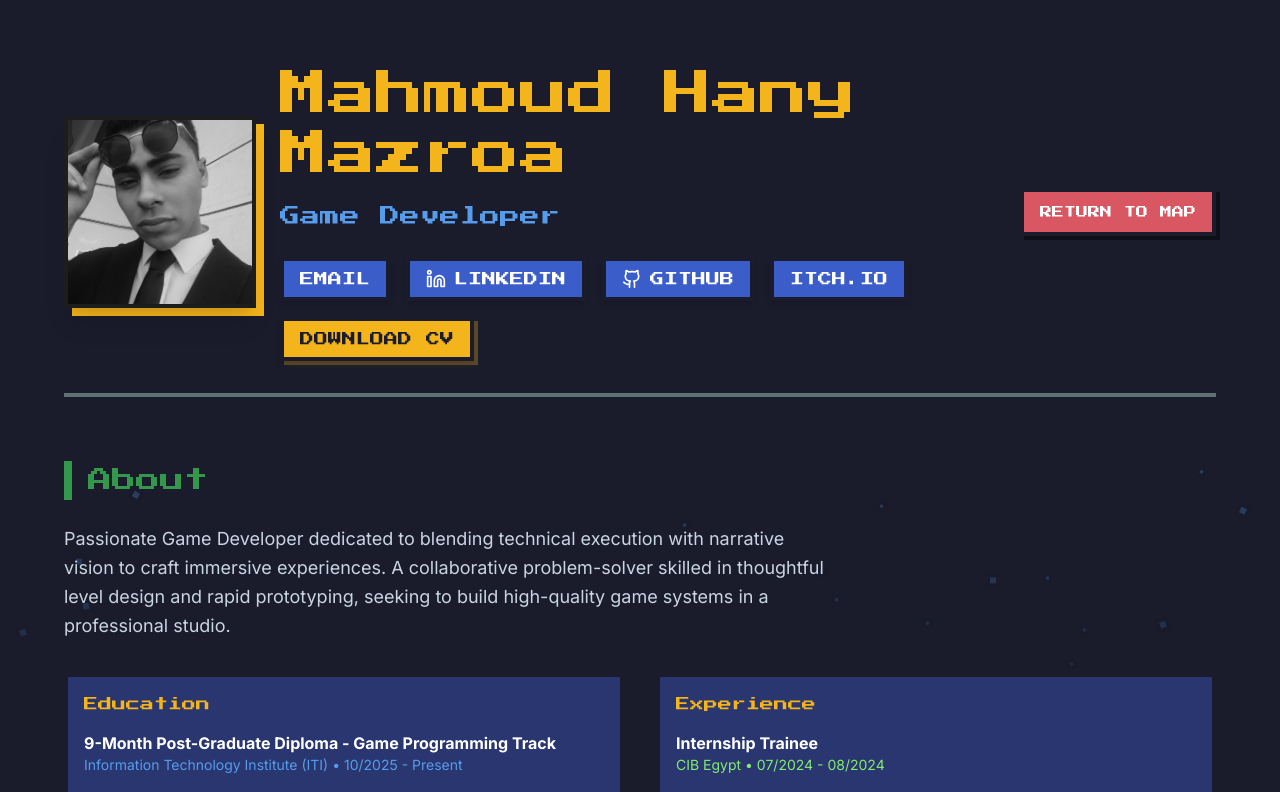
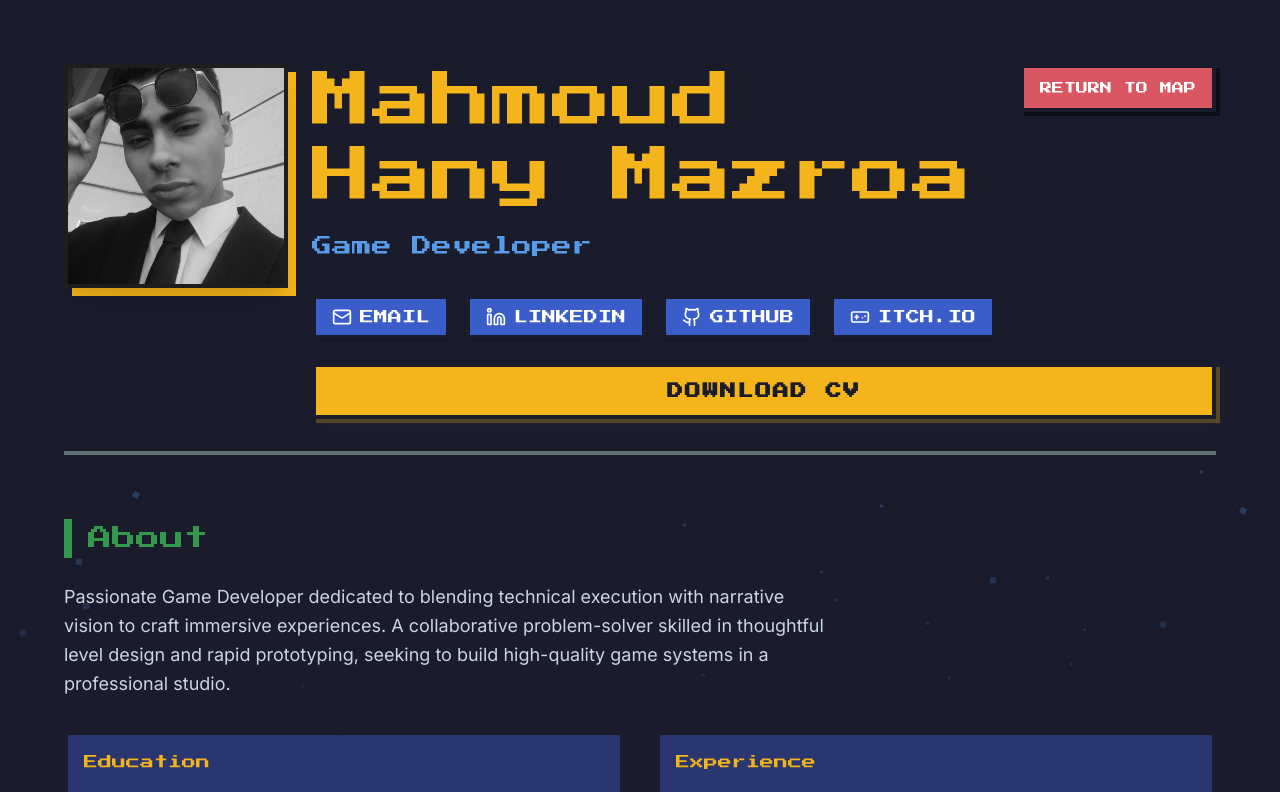
Before and after one commit to MahmoudHany908/portfolio, a React (Vite) app: page /quick in a window 1280 px wide. Shown: the top 792 px of the page. Built offline with nearby package versions, Linux system fonts and the light colour scheme.

Commit message:
Refine QuickView image alignment and buttons based on feedback

```diff
--- a/src/pages/SimpleView.jsx
+++ b/src/pages/SimpleView.jsx
@@ -9,6 +9,13 @@ const GithubIcon = () => (
 );
 const LinkedinIcon = () => (
   <svg xmlns="http://www.w3.org/2000/svg" width="20" height="20" viewBox="0 0 24 24" fill="none" stroke="currentColor" strokeWidth="2" strokeLinecap="round" strokeLinejoin="round"><path d="M16 8a6 6 0 0 1 6 6v7h-4v-7a2 2 0 0 0-2-2 2 2 0 0 0-2 2v7h-4v-7a6 6 0 0 1 6-6z"/><rect width="4" height="12" x="2" y="9"/><circle cx="4" cy="4" r="2"/></svg>
+);
+
+const MailIcon = () => (
+  <svg width="20" height="20" viewBox="0 0 24 24" fill="none" stroke="currentColor" strokeWidth="2" strokeLinecap="round" strokeLinejoin="round"><rect width="20" height="16" x="2" y="4" rx="2"/><path d="m22 7-8.97 5.7a1.94 1.94 0 0 1-2.06 0L2 7"/></svg>
+);
+const GamepadIcon = () => (
+  <svg width="20" height="20" viewBox="0 0 24 24" fill="none" stroke="currentColor" strokeWidth="2" strokeLinecap="round" strokeLinejoin="round"><line x1="6" y1="12" x2="10" y2="12"></line><line x1="8" y1="10" x2="8" y2="14"></line><line x1="15" y1="13" x2="15.01" y2="13"></line><line x1="18" y1="11" x2="18.01" y2="11"></line><rect x="2" y="6" width="20" height="12" rx="2"></rect></svg>
 );
 
 const RetroParticles = () => {
@@ -53,25 +60,32 @@ export default function SimpleView() {
 
         <motion.header
           initial="hidden" animate="visible" variants={fadeUpVariant}
-          className="flex flex-col md:flex-row justify-between items-start md:items-center gap-6 border-b-4 border-retro-gray pb-8 pt-8"
+          className="flex flex-col md:flex-row justify-between items-start md:items-start gap-6 border-b-4 border-retro-gray pb-8 pt-8"
         >
-          <div className="flex flex-col md:flex-row items-start md:items-center gap-6 group">
+          <div className="flex flex-col md:flex-row items-start md:items-start gap-6 group w-full">
             <div className="relative shrink-0">
               <div className="absolute inset-0 bg-retro-yellow transform translate-x-2 translate-y-2 group-hover:translate-x-4 group-hover:translate-y-4 transition-transform duration-300"></div>
               <img
                 src="/profile.jpg"
                 alt="Mahmoud Hany"
-                className="relative w-32 h-32 md:w-48 md:h-48 object-cover pixel-border border-4 border-retro-dark shadow-xl z-10 filter grayscale group-hover:grayscale-0 transition-all duration-500"
+                className="relative w-32 h-32 md:w-56 md:h-56 object-cover pixel-border border-4 border-retro-dark shadow-xl z-10 filter grayscale group-hover:grayscale-0 transition-all duration-500"
               />
             </div>
-            <div className="w-full mt-4 md:mt-0">
-              <h1 className="text-4xl md:text-5xl font-pixel text-retro-yellow mb-4 leading-tight group-hover:text-retro-light-green transition-colors">{profile.name}</h1>
-              <h2 className="text-xl text-retro-light-blue font-pixel mb-6">{profile.role}</h2>
+            <div className="w-full mt-4 md:mt-0 flex-1">
+              <div className="flex flex-col md:flex-row justify-between items-start gap-4">
+                <div>
+                  <h1 className="text-4xl md:text-5xl lg:text-6xl font-pixel text-retro-yellow mb-4 leading-tight group-hover:text-retro-light-green transition-colors">{profile.name}</h1>
+                  <h2 className="text-xl text-retro-light-blue font-pixel mb-6">{profile.role}</h2>
+                </div>
+                <Link to="/" className="pixel-btn bg-retro-red text-center shrink-0 hover:scale-105 transition-transform drop-shadow-[4px_4px_0_rgba(0,0,0,0.5)]">
+                  RETURN TO MAP
+                </Link>
+              </div>
 
               {/* Retro Big Contact Buttons */}
-              <div className="flex flex-wrap gap-4 mt-6">
-                <a href={`mailto:${profile.email}`} className="pixel-btn bg-retro-blue text-white hover:bg-white hover:text-retro-dark transition-colors px-4 py-2 text-xs md:text-sm shadow-md">
-                  EMAIL
+              <div className="flex flex-wrap gap-4 mt-2 w-full">
+                <a href={`mailto:${profile.email}`} className="pixel-btn bg-retro-blue text-white hover:bg-white hover:text-retro-dark transition-colors px-4 py-2 text-xs md:text-sm shadow-md flex items-center gap-2">
+                  <MailIcon /> EMAIL
                 </a>
                 <a href={profile.links.linkedin} target="_blank" rel="noreferrer" className="pixel-btn bg-retro-blue text-white hover:bg-white hover:text-retro-dark transition-colors px-4 py-2 text-xs md:text-sm shadow-md flex items-center gap-2">
                   <LinkedinIcon /> LINKEDIN
@@ -79,18 +93,15 @@ export default function SimpleView() {
                 <a href={profile.links.github} target="_blank" rel="noreferrer" className="pixel-btn bg-retro-blue text-white hover:bg-white hover:text-retro-dark transition-colors px-4 py-2 text-xs md:text-sm shadow-md flex items-center gap-2">
                   <GithubIcon /> GITHUB
                 </a>
-                <a href="https://itch.io/profile/nightfuryexe" target="_blank" rel="noreferrer" className="pixel-btn bg-retro-blue text-white hover:bg-white hover:text-retro-dark transition-colors px-4 py-2 text-xs md:text-sm shadow-md">
-                  ITCH.IO
+                <a href="https://itch.io/profile/nightfuryexe" target="_blank" rel="noreferrer" className="pixel-btn bg-retro-blue text-white hover:bg-white hover:text-retro-dark transition-colors px-4 py-2 text-xs md:text-sm shadow-md flex items-center gap-2">
+                  <GamepadIcon /> ITCH.IO
                 </a>
-                <a href="/Mahmoud_Hany_CV.pdf" download className="pixel-btn bg-retro-yellow text-retro-dark hover:bg-white transition-colors px-4 py-2 text-xs md:text-sm shadow-md drop-shadow-[4px_4px_0_rgba(244,180,27,0.3)]">
+                <a href="/Mahmoud_Hany_CV.pdf" download className="pixel-btn bg-retro-yellow text-retro-dark hover:bg-white transition-colors px-4 py-3 text-sm md:text-base shadow-md drop-shadow-[4px_4px_0_rgba(244,180,27,0.3)] w-full flex justify-center items-center mt-2 font-bold tracking-widest">
                   DOWNLOAD CV
                 </a>
               </div>
             </div>
           </div>
-          <Link to="/" className="pixel-btn bg-retro-red text-center shrink-0 hover:scale-105 transition-transform drop-shadow-[4px_4px_0_rgba(0,0,0,0.5)] mt-4 md:mt-0">
-            RETURN TO MAP
-          </Link>
         </motion.header>
 
         <motion.section initial="hidden" whileInView="visible" viewport={{ once: true, margin: "-100px" }} variants={fadeUpVariant}>
```
